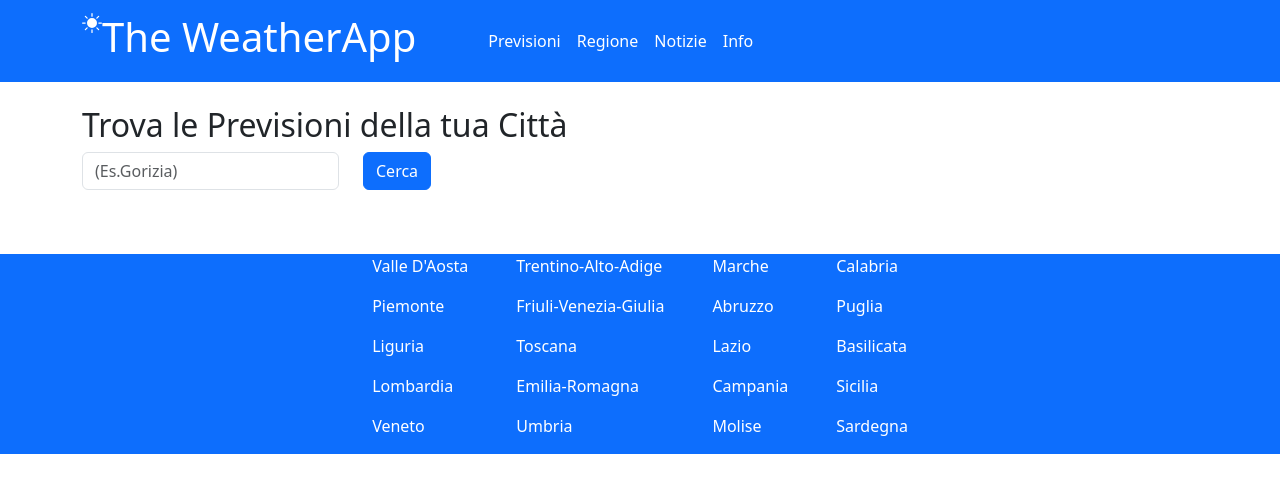
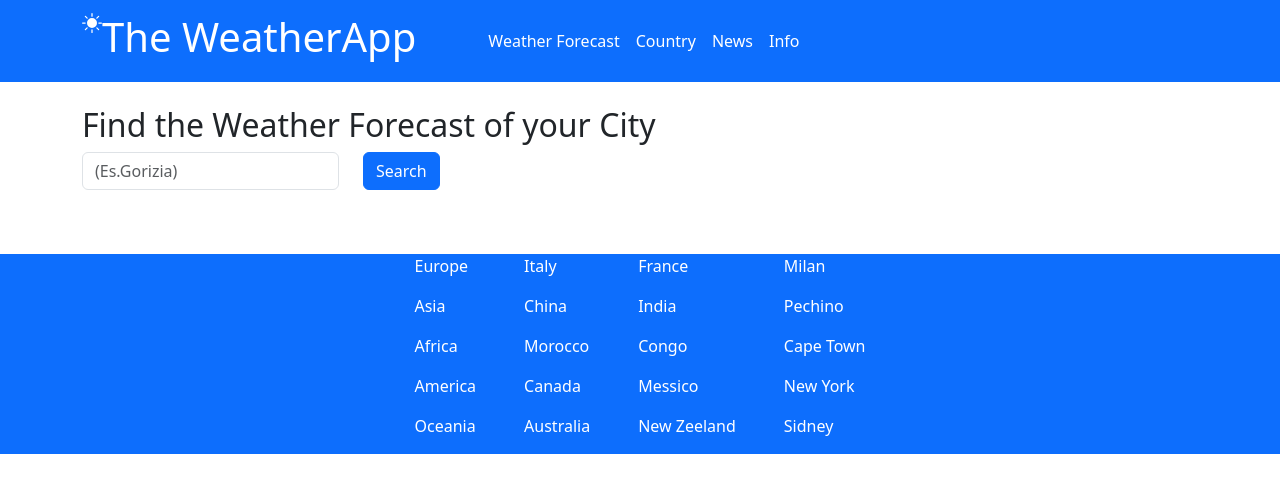
Before and after one commit to Sachidu-2001/COMPITO-10-WEEK, a React (Vite) app in the folder react-project-s10/: page / in a window 1280 px wide. Shown: the top 492 px of the page. Built offline with nearby package versions, Linux system fonts and the light colour scheme.

Commit message:
ultimate commit

```diff
--- a/react-project-s10/src/components/WeathBar.jsx
+++ b/react-project-s10/src/components/WeathBar.jsx
@@ -12,9 +12,9 @@ function WeathBar() {
         <Navbar.Toggle aria-controls="basic-navbar-nav" />
         <Navbar.Collapse className="ms-5">
           <Nav className="me-auto">
-            <Nav.Link href="#" className="text-white">Previsioni</Nav.Link>
-            <Nav.Link href="#" className="text-white">Regione</Nav.Link>
-            <Nav.Link href="#" className="text-white">Notizie</Nav.Link>
+            <Nav.Link href="#" className="text-white">Weather Forecast</Nav.Link>
+            <Nav.Link href="#" className="text-white">Country</Nav.Link>
+            <Nav.Link href="#" className="text-white">News</Nav.Link>
             <Nav.Link href="#" className="text-white">Info</Nav.Link>
           </Nav>
         </Navbar.Collapse>
--- a/react-project-s10/src/components/WeathCards.jsx
+++ b/react-project-s10/src/components/WeathCards.jsx
@@ -26,7 +26,7 @@ function WeathCards() {
   return (
     <Container className="mt-4 mb-5">
       <Row>
-        <h2>Trova le Previsioni della tua Città</h2>
+        <h2>Find the Weather Forecast of your City</h2>
         <Form onSubmit={handleSubmit} className="d-flex w-50">
           <Form.Group className="mb-3" controlId="cityName">
             <Form.Control
@@ -42,7 +42,7 @@ function WeathCards() {
             className="ms-4"
             style={{ height: "38px" }}
           >
-            Cerca
+            Search
           </Button>
         </Form>
       </Row>
@@ -55,19 +55,19 @@ function WeathCards() {
                   <Card.Body>
                     <Card.Title>{weather.city.name}</Card.Title>
                     <Card.Text className="text-black">
-                      Data e ora: {forecast.dt_txt}
+                      Date & Time: {forecast.dt_txt}
                     </Card.Text>
                     <Card.Text className="text-black">
-                      Temperatura: {forecast.main.temp} gradi
+                      Temperature: {forecast.main.temp} K degrees
                     </Card.Text>
                     <Card.Text className="text-black">
-                      Descrizione: {forecast.weather[0].description}
+                      Description: {forecast.weather[0].description}
                     </Card.Text>
                     <Card.Text className="text-black">
-                      Umidità: {forecast.main.humidity}
+                      Umidity: {forecast.main.humidity} g/m3
                     </Card.Text>
                     <Card.Text className="text-black">
-                      Vento:{forecast.wind.speed} m/s
+                      Wind:{forecast.wind.speed} m/s
                     </Card.Text>
                   </Card.Body>
                 </Card>
--- a/react-project-s10/src/components/WeathFooter.jsx
+++ b/react-project-s10/src/components/WeathFooter.jsx
@@ -8,32 +8,32 @@ function WeathFooter() {
         <div className="d-flex justify-content-center">
           <div className="d-flex">
             <div className="me-5">
-              <p>Valle D'Aosta</p>
-              <p>Piemonte</p>
-              <p>Liguria</p>
-              <p>Lombardia</p>
-              <p>Veneto</p>
+              <p>Europe</p>
+              <p>Asia</p>
+              <p>Africa</p>
+              <p>America</p>
+              <p>Oceania</p>
               </div>
               <div className="me-5">
-              <p>Trentino-Alto-Adige</p>
-              <p>Friuli-Venezia-Giulia</p>
-              <p>Toscana</p>
-              <p>Emilia-Romagna</p>
-              <p>Umbria</p>
+              <p>Italy</p>
+              <p>China</p>
+              <p>Morocco</p>
+              <p>Canada</p>
+              <p>Australia</p>
             </div>
             <div className="me-5">
-              <p>Marche</p>
-              <p>Abruzzo</p>
-              <p>Lazio</p>
-              <p>Campania</p>
-              <p>Molise</p>
+              <p>France</p>
+              <p>India</p>
+              <p>Congo</p>
+              <p>Messico</p>
+              <p>New Zeeland</p>
               </div>
               <div>
-              <p>Calabria</p>
-              <p>Puglia</p>
-              <p>Basilicata</p>
-              <p>Sicilia</p>
-              <p>Sardegna</p>
+              <p>Milan</p>
+              <p>Pechino</p>
+              <p>Cape Town</p>
+              <p>New York</p>
+              <p>Sidney</p>
             </div>
           </div>
         </div>
```
